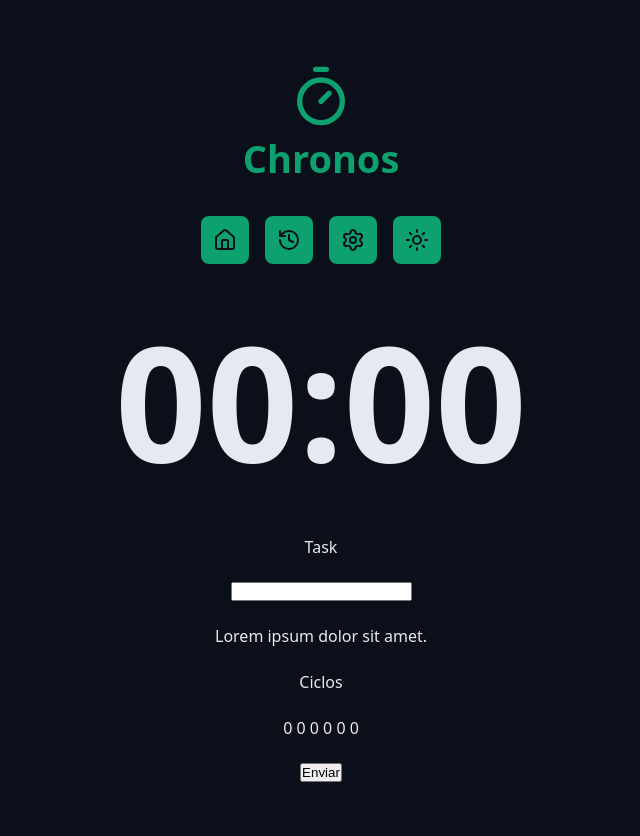
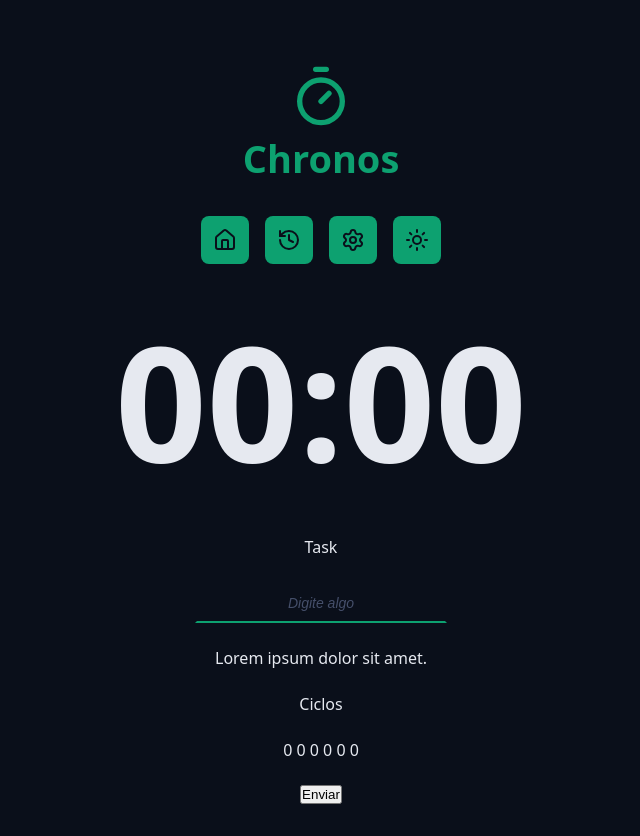
Before and after one commit to caiquejeronimo/chronos-pomodoro, a React (Vite) app: page / in a window 1280 px wide. Shown: the whole page, without its empty margins (319-959 px from the left). Before the commit the page ends 814 px from the top, so only its background shows below. Built offline with nearby package versions, Linux system fonts and the light colour scheme.

Commit message:
input styles

```diff
--- a/src/App.tsx
+++ b/src/App.tsx
@@ -21,7 +21,12 @@ export function App() {
       <Container>
         <form className='form' action=''>
           <div className='formRow'>
-            <DefaultInput type='text' id='input' labelText='Task' />
+            <DefaultInput
+              type='text'
+              id='input'
+              labelText='Task'
+              placeholder='Digite algo'
+            />
           </div>
           <div className='formRow'>
             <p>Lorem ipsum dolor sit amet.</p>
--- a/src/components/DefaultInput/index.tsx
+++ b/src/components/DefaultInput/index.tsx
@@ -1,3 +1,5 @@
+import styles from './styles.module.scss';
+
 type DefaultInputProps = {
   id: string;
   labelText: string;
@@ -12,7 +14,7 @@ export function DefaultInput({
   return (
     <>
       <label htmlFor={id}>{labelText}</label>
-      <input type={type} name={id} id={id} {...rest} />
+      <input className={styles.input} type={type} name={id} id={id} {...rest} />
     </>
   );
 }
--- /dev/null
+++ b/src/components/DefaultInput/styles.module.scss
@@ -0,0 +1,31 @@
+@import '../../styles/main.scss';
+
+.input {
+  background-color: transparent;
+  border: none;
+  text-align: center;
+  font-size: 1.8rem;
+  padding: 0.8rem;
+  border: 0.2rem solid transparent;
+  border-bottom: 0.2rem solid $primary;
+  color: $text-default;
+  transition: border 0.1s ease-in-out;
+
+  &::placeholder {
+    color: $gray-500;
+    font-size: 1.4rem;
+    font-style: italic;
+  }
+
+  &:focus {
+    border: 0.2rem solid $primary;
+    border-radius: 0.8rem;
+    outline-color: transparent;
+    outline-width: 0;
+  }
+  &[disabled] {
+    border-bottom-color: $disabled;
+    color: $text-muted;
+    cursor: not-allowed;
+  }
+}
```
